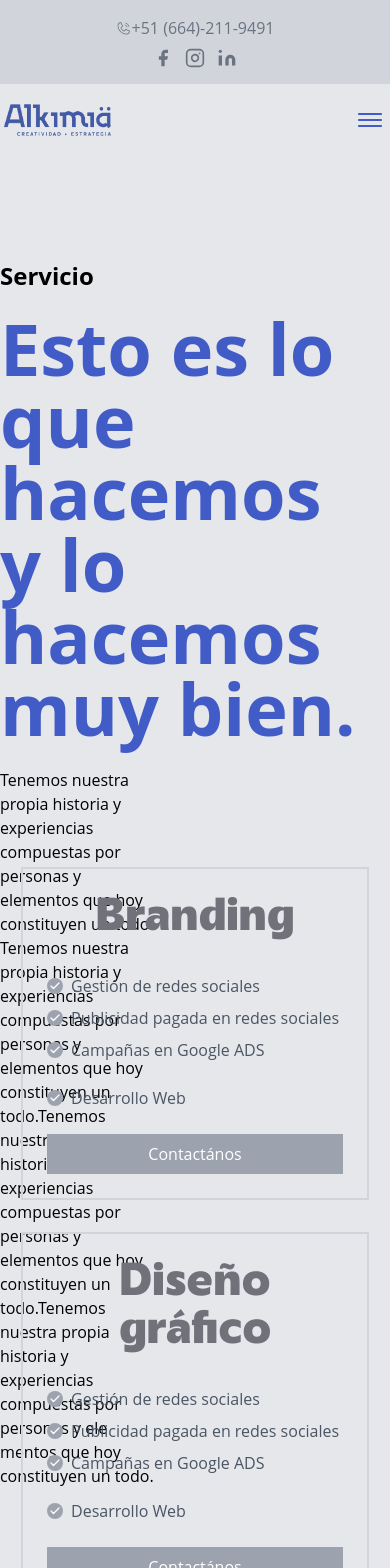
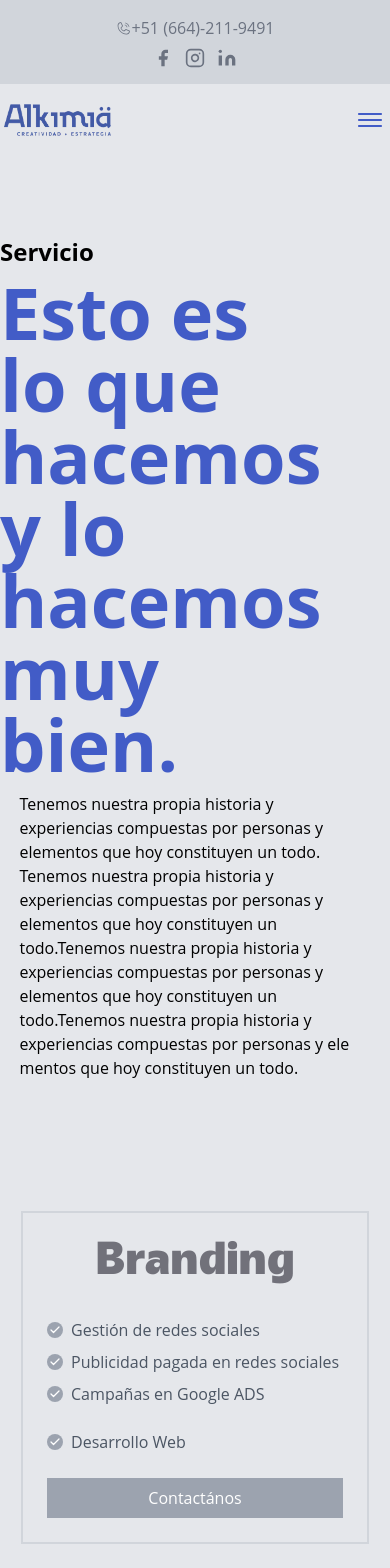
Before and after one commit to ricardormeza/alkimia, a React (Vite) app: page /servicios in a window 390 px wide. Shown: the top 1568 px of the page. Built offline with nearby package versions, Linux system fonts and the light colour scheme.

Commit message:
cambios en css en servicios

```diff
--- a/src/index.css
+++ b/src/index.css
@@ -356,7 +356,8 @@ body {
       grid-template-rows: repeat(2, 1fr);
       background-position: 650px 20px;
       /* border: 3px solid #425cc7; */
-      width: 428px;
+      width: 100%;
+      background-image: none;
   }
 }
 
@@ -410,19 +411,21 @@ body {
       /* grid-template-columns: 1fr;
       grid-template-rows: repeat(2, 1fr);
       background-position: 650px 20px; */
-      /* border: 3px solid #425cc7; */
+      /* border: 3px solid red; */
       align-items: center;
+      background-position: 55px 300px;
       width: 428px;
       /* overflow: hidden; */
       /* background-color: greenyellow; */
   }
 }
 @media (max-width:490px){
-  .contenedor-cirlculo-uno > h2{
+  .contenedor-cirlculo-uno > h2,h3{
       width: 80%;
+      /* border: 1px solid red; */
   }
 }
-@media (min-width:500px){
+@media (max-width:500px){
   .contenedor-circulo-uno {
       /* width: 480px!important;
       background-color: red; */
@@ -443,6 +446,15 @@ body {
   color: #f2f2f2;
   /* border: 1px solid yellow; */
   place-items: center;
+}
+@media (max-width:500px){
+  .contenedor-circulo-dos{
+    /* margin-top: 0; */
+    width: 95%!important;
+    background-color: #425cc7;
+    overflow: hidden;
+      /* background-color: green; */
+  }
 }
 @media (max-width:850px){
   .contenedor-circulo-dos{
@@ -489,7 +501,7 @@ body {
 @media (min-width:1100px){
   .imagen-gris{
       background-position: 350px 50px;
-      border: 1px solid red;
+      /* border: 1px solid red; */
   }
 }
 .imagen-textura{
@@ -504,7 +516,14 @@ body {
 .grid-servicio{
   /* display: grid;
   grid-template-columns: repeat(2, 1fr); */
-  /* border: 1px solid red; */
+  /* border: 1px solid green; */
+}
+@media (max-width:500px){
+  .grid-servicio{
+      /* background-color: green; */
+      /* border: 1px solid red; */
+      padding-bottom: 23rem;
+  }
 }
 .servicios--contenedor-uno{
   /* border: 1px solid green; */
@@ -513,7 +532,12 @@ body {
   background-position: 580px 20px;
   background-repeat: no-repeat;
   height: 550px;
-
+}
+@media (max-width:800px){
+  .servicios--contenedor-uno{
+      background-position: 486px 20px;
+      /* border: 1px solid red; */
+  }
 }
 .servicios-circulo-dos{
   /* border: 1px solid orange; */
@@ -522,6 +546,18 @@ body {
   background-position: 910px 60px;
   background-repeat: no-repeat;
   height: 350px;
+}
+@media (max-width:500px){
+  .servicios-circulo-dos > p{
+      width: 90%;
+      margin: 0 auto;
+  }
+}
+@media (max-width:800px){
+  .servicios-circulo-dos{
+      background-position: 420px 2px;
+      /* border: 1px solid red; */
+  }
 }
 /* Pagina proyectos */
 .contenedor-proyectos{
@@ -587,7 +623,7 @@ body {
   position: relative;
   display: flex;
   justify-content: flex-start;
-  border: 1px solid green;
+  /* border: 1px solid green; */
 }
 .image-container:hover{
   animation: moveUpDown 2s infinite alternate;
--- a/src/pages/2.servicios/servicios.jsx
+++ b/src/pages/2.servicios/servicios.jsx
@@ -6,12 +6,12 @@ const servicios = () => {
   return (
     <>
     {/* HERO INCIO */}
-    <div className="grid-servicio">
+    <div className="contenedor grid-servicio md:pb-40 md:py-16">
       <div className="servicios--contenedor-uno">
-        <h2 id='servicios' className='text-left mt-6 text-2xl font-bold pt-24'>Servicio</h2>
-        <h3 className='text-left mt-2 pt-3 text-7xl font-bold text-[#425cc7]'>Esto es lo que hacemos <br /> y lo hacemos muy bien.</h3>
+        <h2 id='servicios' className='text-left text-2xl font-bold pt-24'>Servicio</h2>
+        <h3 className='text-left mt-2  text-7xl font-bold text-[#425cc7]'>Esto es lo que hacemos <br className='' /> y lo hacemos muy bien.</h3>
         <div className="servicios-circulo-dos">
-        <p className="text-left mt-3 pt-3 w-2/5">Tenemos nuestra propia historia y experiencias compuestas por
+        <p className="text-left mt-3 pt-3 w-2/5 ">Tenemos nuestra propia historia y experiencias compuestas por
           personas y elementos que hoy constituyen un todo.
           Tenemos nuestra propia historia y experiencias compuestas por
           personas y elementos que hoy constituyen un todo.Tenemos
```
